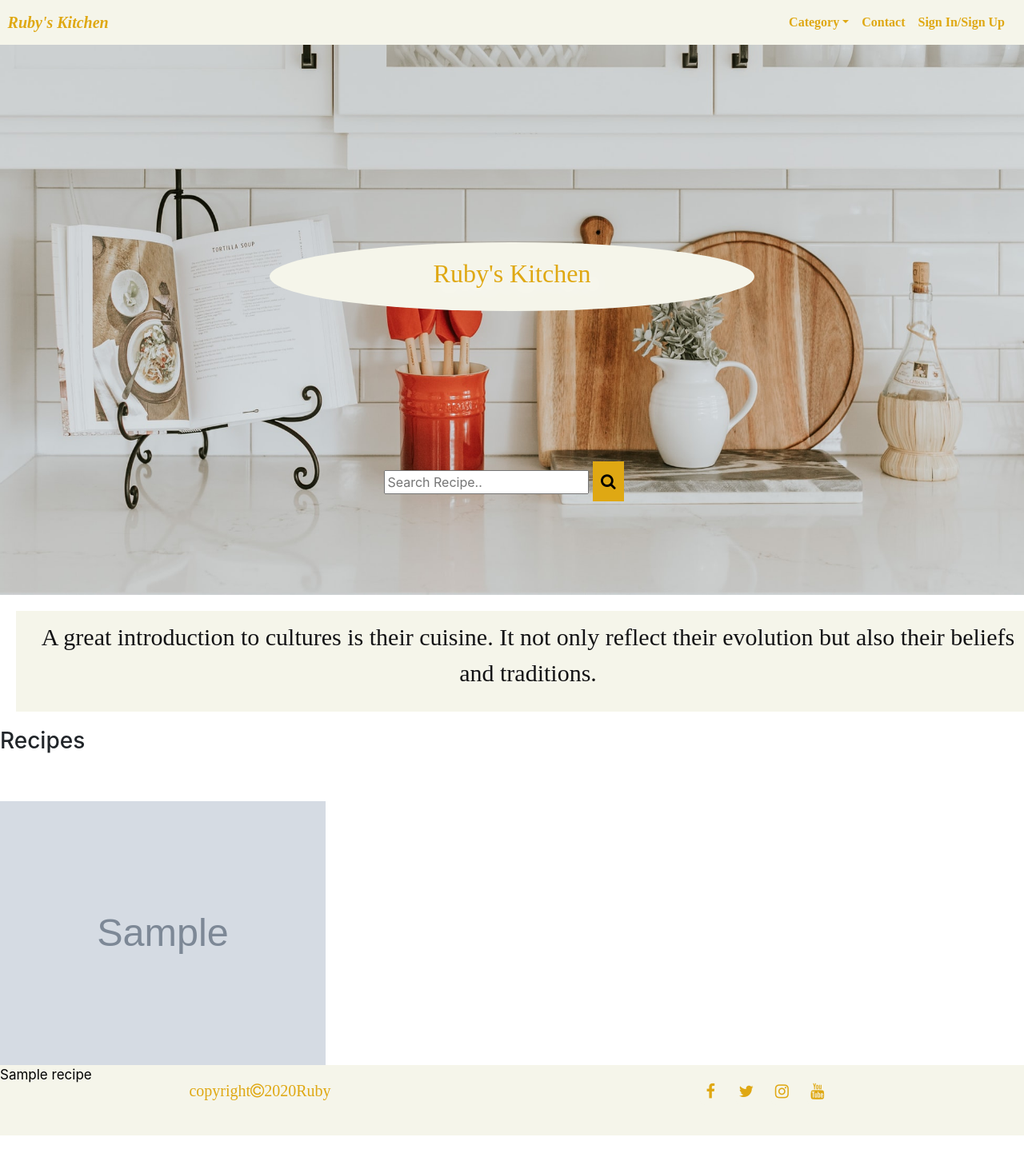
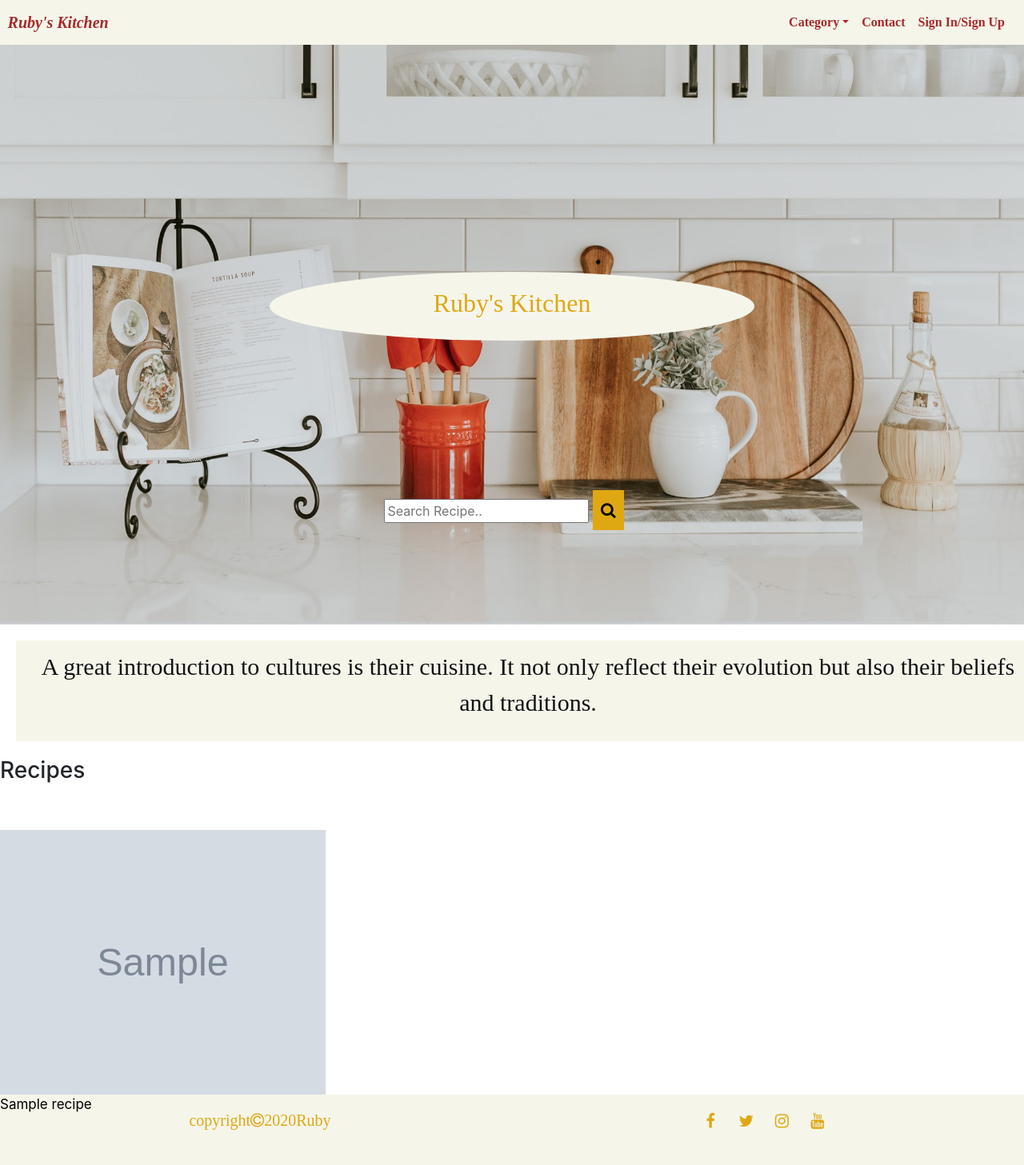
Before and after one commit to RubySrivastava/ms3-recipe, a Flask app: page / in a window 1280 px wide. Shown: the whole page at 80% size. Before the commit the page ends 1420 px from the top, so only its background shows below. Run offline with Flask 2, Linux system fonts and the light colour scheme; grey boxes marked "Sample" are stand-in pictures; one stand-in notice (Sample message) is shown; a database or web service that is not in the repository returns one stand-in record (values such as "Sample title"); some libraries are stand-ins or nearby versions.

Commit message:
Change navlink and hover color

```diff
--- a/static/css/style.css
+++ b/static/css/style.css
@@ -2,7 +2,7 @@
 .page-content{
       min-height: calc(100vh - 56px);
 }
-/*Header*/
+/*Header Navbar*/
 .navbar {
   margin-bottom: 0;
   width: 100%;
@@ -12,7 +12,7 @@
   padding-left: 0.6rem;
 }
 .navbar .navbar-brand {
-  color: #dfa813;
+  color: brown;
   font-family: "Expo";
   font-weight: bold;
   font-style: italic;
@@ -22,16 +22,18 @@
 }
 .navbar .navbar-nav .nav-link {
   font-weight: bold;
-  color: #dfa813;
+  color: brown;
   font-family: "Expo";
 }
 
 .ml-auto {
   margin-left: inherit;
 }
-.nav-item li a:hover {
-  background: #e84610;
+
+.navbar a:hover {
+  background-color: #000;
 }
+
 /*media query*/
 @media screen and (max-width: 500px) {
   .navbar a {
@@ -78,7 +80,7 @@
   -o-transition: all 0.35s ease-in-out;
 }
 .social-links li a i:hover {
-  background: #e84610;
+  background: #000;
 }
 #footer-details {
   padding: 10px;
--- a/templates/base.html
+++ b/templates/base.html
@@ -46,12 +46,11 @@
 </head>
 
 <body>
-
     <header>
         <!--Navbar-->
         <div class="container-fluid">
             <nav class="navbar navbar-dark navbar-expand-sm fixed-top">
-                <a href="{{url_for ('home') }}" class="navbar-brand"><i class="fa fa-utensils list-inline-item"
+                <a href="{{url_for ('home') }}" class="navbar-brand active"><i class="fa fa-utensils list-inline-item"
                         aria-hidden="true"></i>Ruby's Kitchen</a>
                 <button class="navbar-toggler ml-auto" type="button" data-toggle="collapse"
                     data-target="#navbarNavDropdown" aria-controls="navbarNavDropdown" aria-expanded="false"
@@ -78,20 +77,33 @@
                         <li class="nav-item">
                             <a class="nav-link" href="{{url_for ('mypage') }}">My Page</a>
                         </li>
-                         <li class="nav-item">
+                        <li class="nav-item">
                             <a class="nav-link " href="{{url_for ('logout') }}">Sign Out</a>
                         </li>
                         {% else %}
                         <li class="nav-item">
                             <a class="nav-link " href="{{url_for ('login') }}">Sign In/Sign Up</a>
                         </li>
-                       {% endif %}
+                        {% endif %}
                     </ul>
                 </div>
             </nav>
         </div>
         <!--Navbar-->
     </header>
+
+    <section>
+        <!-- flash messages -->
+        {% with messages = get_flashed_messages() %}
+            {% if messages %}
+                {% for message in messages %}
+                    <div class="row">
+                        <h4 class="center-align">{{ message }}</h4>
+                    </div>
+                {% endfor %}
+            {% endif %}
+        {% endwith %}
+    </section>
 
     {% block content %}
     {% endblock %}
@@ -136,7 +148,7 @@
     <!--footer-->
     <script src="https://code.jquery.com/jquery-3.6.0.min.js"
         integrity="sha256-/xUj+3OJU5yExlq6GSYGSHk7tPXikynS7ogEvDej/m4=" crossorigin="anonymous"></script>
-    <script src="{{ url_for('static', filename='js/sendEmail.js') }}""></script>
+    <script src="{{ url_for('static', filename='js/sendEmail.js') }}"></script>
     {% block scripts %}
     {% endblock %}
 </body>
```
